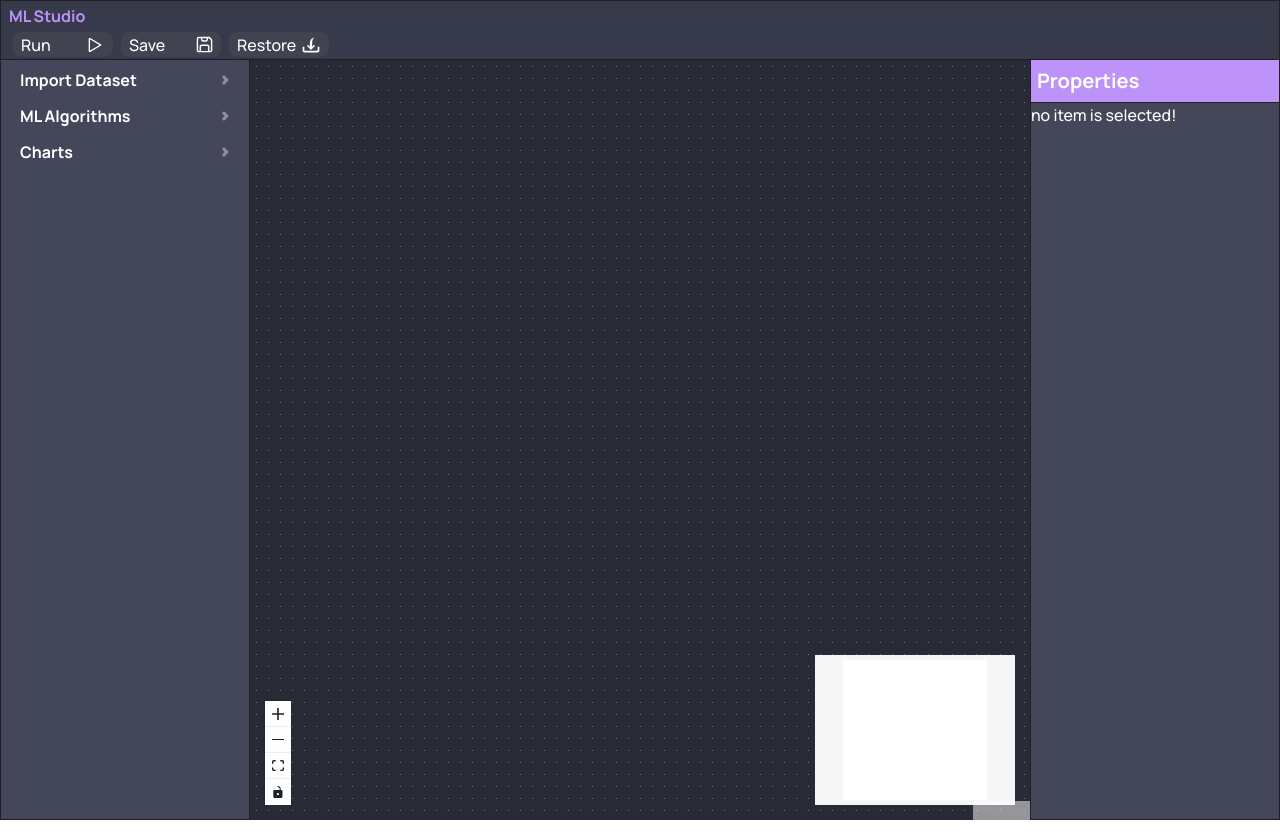
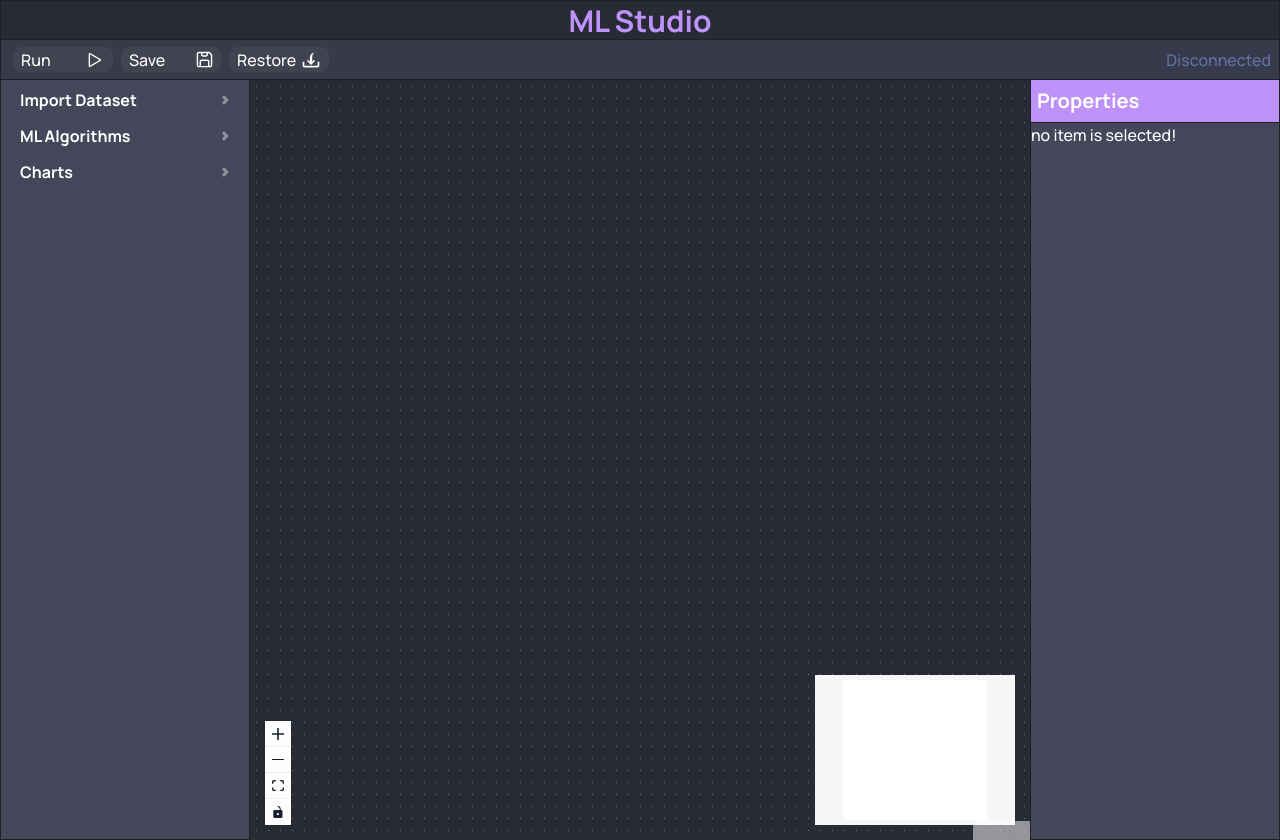
Before and after one commit to pouyam79i/machine-learning-studio, a React (Vite) app in the folder frontend/: page / in a window 1280 px wide. Built offline with nearby package versions, Linux system fonts and the light colour scheme.

Commit message:
add: engine status message

```diff
--- a/frontend/src/App.jsx
+++ b/frontend/src/App.jsx
@@ -34,6 +34,7 @@ export const Context = createContext();
 function App() {
   const [selectedItem, setSelectedItem] = useState();
   const [appStatus, setAppStatus] = useState("dev");
+  const [engineStatus, setEngineStatus] = useState("Disconnected");
   const [popupData, setPopupData] = useState({
     title: "K-NN model on Iris",
     data: "", // could be a url or base64 encoded string
@@ -65,6 +66,7 @@ function App() {
         useItem: { selectedItem, changeSelectedItem },
         useAppStatus: { appStatus, changeAppStatus },
         usePopUp: { showPopUp, setShowPopUp, changePopupData },
+        useEngineStatus: { engineStatus, setEngineStatus },
       }}
     >
       {/* pop up */}
@@ -79,7 +81,7 @@ function App() {
       <Grid
         templateAreas={`"nav nav nav" "tools main props"`}
         templateColumns="250px 1fr 250px"
-        templateRows="60px 1fr"
+        templateRows="80px 1fr"
       >
         <GridItem area="nav">
           <NavBar />
--- a/frontend/src/components/NavBar.jsx
+++ b/frontend/src/components/NavBar.jsx
@@ -4,7 +4,25 @@ import { Context } from "../App";
 const NavBar = () => {
   const {
     useAppStatus: { appStatus, changeAppStatus },
+    useEngineStatus: { engineStatus, setEngineStatus },
   } = useContext(Context);
+
+  const getEngineStatusColor = (status = "") => {
+    if (status.startsWith("Disconnected")) {
+      return "var(--inactive-color)";
+    } else if (
+      status.startsWith("Connecting") ||
+      status.startsWith("Preparing")
+    ) {
+      return "var(--trying-color)";
+    } else if (status.startsWith("Failed")) {
+      return "var(--error-color)";
+    } else if (status.startsWith("Warning")) {
+      return "var(--warning-color)";
+    } else {
+      return "var(--active-color)";
+    }
+  };
 
   return (
     <div className="nav-bar">
@@ -12,6 +30,7 @@ const NavBar = () => {
         {/* App Title */}
         <div className="title">ML Studio</div>
       </div>
+      <div className="body">
         <div className="options">
           {/* Play and Pause Btn */}
           <button
@@ -96,6 +115,13 @@ const NavBar = () => {
             </svg>
           </button>
         </div>
+        <div
+          className="status"
+          style={{ color: getEngineStatusColor(engineStatus) }}
+        >
+          {engineStatus}
+        </div>
+      </div>
     </div>
   );
 };
--- a/frontend/src/engine/DiagramEngine.jsx
+++ b/frontend/src/engine/DiagramEngine.jsx
@@ -107,6 +107,7 @@ const DiagramEngineFlow = () => {
   const {
     useAppStatus: { appStatus, changeAppStatus },
     usePopUp: { showPopUp, setShowPopUp, changePopupData },
+    useEngineStatus: { engineStatus, setEngineStatus },
   } = useContext(Context);
 
   // options
@@ -118,6 +119,9 @@ const DiagramEngineFlow = () => {
     alert: (data) => {
       alert(data.title);
     },
+    status: (data) => {
+      setEngineStatus(data.message)
+    }
   };
 
   // Apply changes with side effect
@@ -130,7 +134,7 @@ const DiagramEngineFlow = () => {
         onRestore();
         break;
       case "run":
-        runDiagram(nodes, edges, options);
+        runDiagram(nodes, edges, options, setEngineStatus);
         break;
     }
     changeAppStatus("dev");
--- a/frontend/src/engine/engine.js
+++ b/frontend/src/engine/engine.js
@@ -3,6 +3,8 @@ import createConnection from "../socket/socket";
 const DEPLOY_API_ADDRESS = "localhost:8080/run";
 
 let engineSocket = null;
+let setEngineStatus = (message) => {};
+
 /**
  * This function reduces object size of diagram data
  * before sending it to backend.
@@ -48,6 +50,7 @@ const prepareData = (nodes = [], edges = []) => {
  * @param {Object} options additional frontend options. like popups
  */
 const deploy = (data = {}, options = {}, attempt = 0) => {
+  setEngineStatus("Connecting...");
   if (engineSocket == null || engineSocket.readyState != WebSocket.OPEN) {
     engineSocket = createConnection(DEPLOY_API_ADDRESS, options);
   }
@@ -56,9 +59,10 @@ const deploy = (data = {}, options = {}, attempt = 0) => {
   } else if (attempt < 10) {
     setTimeout(() => {
       console.log("trying to send...");
-      deploy(data, options, attempt + 1);
+      deploy(data, options, (attempt = attempt + 1));
     }, 1000);
   } else {
+    setEngineStatus("Failed to connect!");
     console.log("send failed!");
   }
 };
@@ -68,7 +72,15 @@ const deploy = (data = {}, options = {}, attempt = 0) => {
  * @param {Array} nodes all nodes at run time
  * @param {Array} edges all edges at run time
  */
-export const runDiagram = (nodes, edges, options = {}) => {
-  let data = prepareData(nodes, edges, options);
-  deploy(data);
+export const runDiagram = (
+  nodes,
+  edges,
+  options = {},
+  setEngineStatusMessage = (message) => {}
+) => {
+  setEngineStatus = setEngineStatusMessage;
+  setEngineStatus("Preparing data...");
+  let data = prepareData(nodes, edges);
+  setEngineStatus("Preparing data is done.");
+  deploy(data, options);
 };
--- a/frontend/src/style.css
+++ b/frontend/src/style.css
@@ -13,6 +13,13 @@
   --app-title-color: #bd93f9;
   --description-background-color: rgba(0, 0, 0, 0.103);
   --text-field-background-color: #bd93f9;
+
+  /* status colors */
+  --error-color: #ff79c6;
+  --warning-color: #ffb86c;
+  --trying-color: #bd93f9;
+  --inactive-color: #6272a4;
+  --active-color: #50fa7b;
 }
 
 * {
@@ -45,24 +52,41 @@ body {
   padding: 2px 8px;
   display: flex;
   flex-direction: row;
-  justify-content: space-between;
+  justify-content: center;
   align-items: center;
-  /* background-color: #bd93f9; */
+  border-bottom: 1px solid var(--border-color);
+  background-color: var(--background-color);
 }
 
 .nav-bar .header .title {
   font-weight: bold;
+  font-size: 30px;
   color: var(--app-title-color);
 }
 
-.nav-bar .options {
+.nav-bar .body {
   width: 100%;
   height: 50%;
   padding: 2px 8px;
   display: flex;
   flex-direction: row;
+  align-items: center;
+  justify-content: space-between;
+}
+
+.nav-bar .body .options {
+  width: 100%;
+  display: flex;
+  flex-direction: row;
   /* align-items: center; */
   justify-content: flex-start;
+}
+
+.nav-bar .body .status {
+  display: flex;
+  flex-direction: row;
+  align-items: center;
+  justify-content: center;
 }
 
 .nav-bar .options button {
```
Lines whose indentation alone changed are shown as unchanged.
